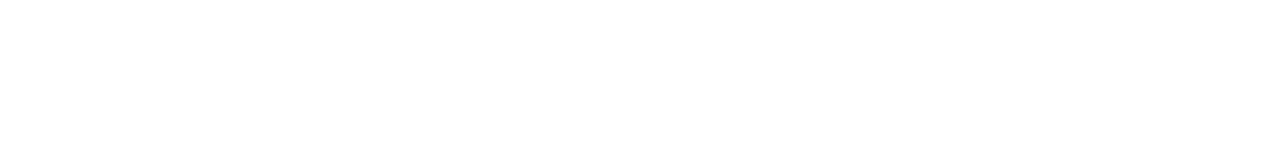
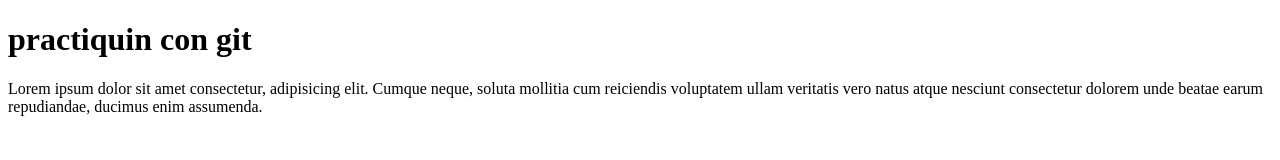
Before and after one commit to piturren/practica-git, a plain HTML site: page index.html in a window 1280 px wide. Drawn offline with Linux system fonts and the light colour scheme.

Commit message:
agregado css al proyecto

```diff
--- a/index.html
+++ b/index.html
@@ -4,9 +4,12 @@
     <meta charset="UTF-8">
     <meta http-equiv="X-UA-Compatible" content="IE=edge">
     <meta name="viewport" content="width=device-width, initial-scale=1.0">
+    <link rel="stylesheet" href="style.css">
     <title>practicando con git</title>
 </head>
 <body>
+    <h1>practiquin con git</h1>
 
+    <p>Lorem ipsum dolor sit amet consectetur, adipisicing elit. Cumque neque, soluta mollitia cum reiciendis voluptatem ullam veritatis vero natus atque nesciunt consectetur dolorem unde beatae earum repudiandae, ducimus enim assumenda.</p>
 </body>
 </html>
```
Also changed, not shown: style.css (added).
